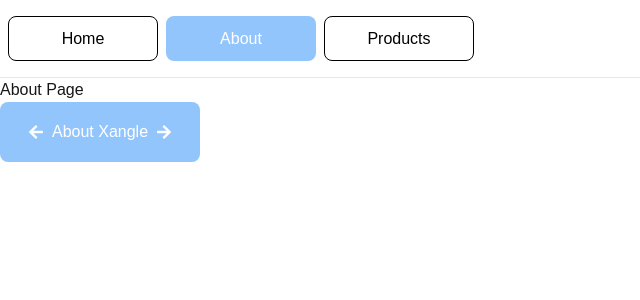
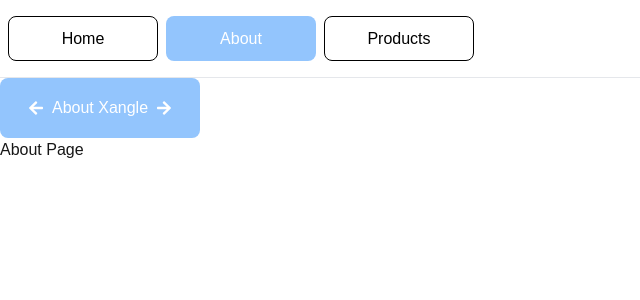
Before and after one commit to juyeongkim-crossangle/xangle-hackathon-1, a Next.js app: page /about in a window 1280 px wide. Shown: the top 300 px of the page, without its empty margins (0-640 px from the left). Built offline with nearby package versions, Linux system fonts and the light colour scheme.

Commit message:
feat: Test commit

```diff
--- a/src/app/about/page.tsx
+++ b/src/app/about/page.tsx
@@ -4,16 +4,16 @@ import XButton from "@/components/common/XButton";
 export default function About() {
     return (
         <div>
-            <h1>About Page</h1>
             <XButton
                 link="/about/xangle"
                 theme="default"
                 width={200}
-                startIcon={<FaArrowLeft />}
-                endIcon={<FaArrowRight />}
+                startIcon={<FaArrowLeft/>}
+                endIcon={<FaArrowRight/>}
             >
                 About Xangle
             </XButton>
+            <h1>About Page</h1>
         </div>
     );
 }
--- a/src/app/page.tsx
+++ b/src/app/page.tsx
@@ -1,5 +1,3 @@
-import RootLayout from "@/app/layout";
-
 export default function Home() {
   return (
         <h1>Home Page</h1>
```
